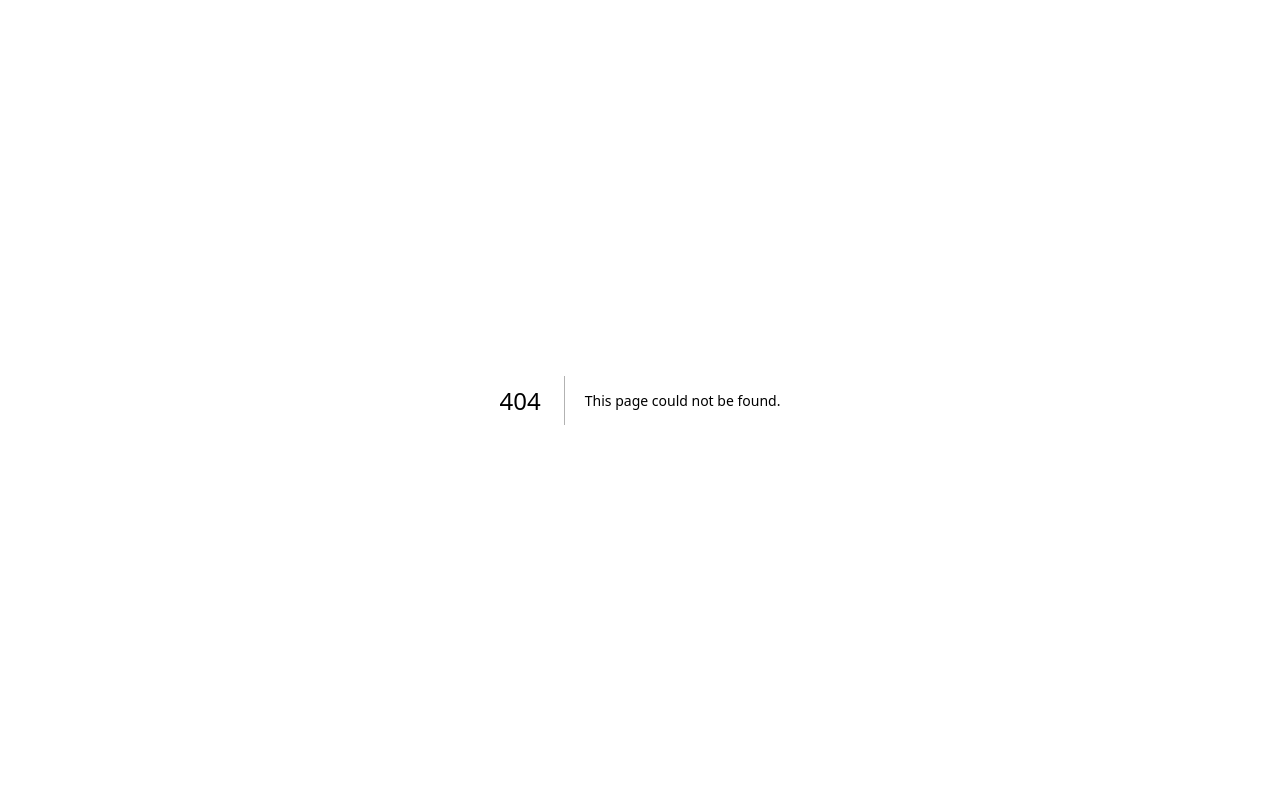
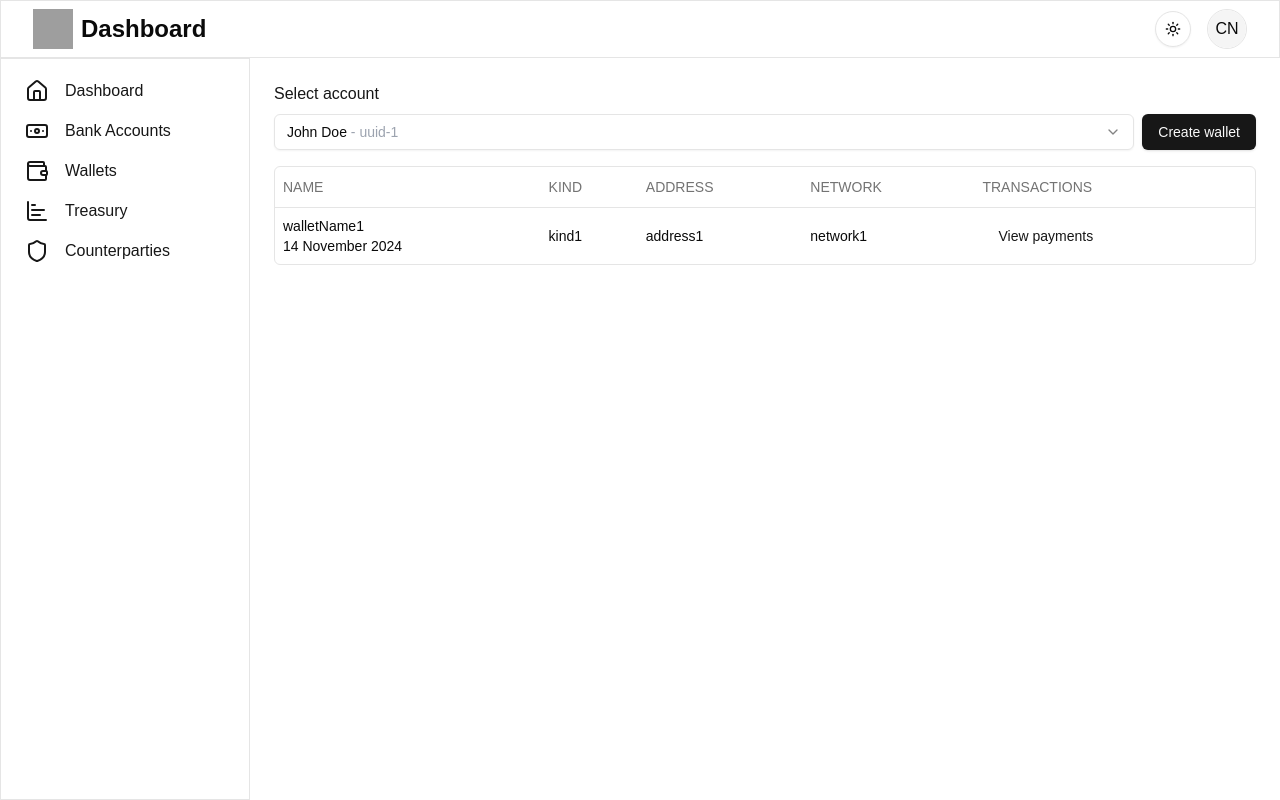
Before and after one commit to mykolatsiapalo1/backoffice, a Next.js app: page /wallets in a window 1280 px wide. Before the commit this address had no page. Built offline with nearby package versions, Linux system fonts and the light colour scheme; grey boxes are pictures that could not be loaded.

Commit message:
add: wallets tab

```diff
--- /dev/null
+++ b/app/(dashboard)/wallets/constants.ts
@@ -0,0 +1,97 @@
+import { Account } from "@/types/accounts";
+
+export type WalletName = {
+  name: string;
+  date: number;
+};
+export type Wallet = {
+  walletName: WalletName;
+  kind: string;
+  address: string;
+  network: string;
+  transactions: string;
+};
+export interface WalletAccount extends Account {
+  wallets: Wallet[];
+}
+export const mockAccountsData: WalletAccount[] = [
+  {
+    id: "1",
+    referral: "referral1",
+    status: "active",
+    alias: null,
+    created_at: 1731593757,
+    balance: { USD: 1000, EUR: 850 },
+    status_verification: "verified",
+    complete_name: "John Doe",
+    identification_external_uuid: "uuid-1",
+    wallets: [
+      {
+        walletName: {
+          name: "walletName1",
+          date: 1731593757,
+        },
+        kind: "kind1",
+        address: "address1",
+        network: "network1",
+        transactions: "transactions1",
+      },
+    ],
+  },
+  {
+    id: "2",
+    referral: "referral2",
+    status: "inactive",
+    alias: null,
+    created_at: 1633123200,
+    balance: { USD: 500, GBP: 400 },
+    status_verification: "pending",
+    complete_name: "Jane Smith",
+    identification_external_uuid: "uuid-2",
+    wallets: [
+      {
+        walletName: {
+          name: "walletName2",
+          date: 1633123200,
+        },
+        kind: "kind2",
+        address: "address2",
+        network: "network2",
+        transactions: "transactions2",
+      },
+    ],
+  },
+  {
+    id: "3",
+    referral: "referral3",
+    status: "active",
+    alias: null,
+    created_at: 1633209600,
+    balance: { USD: 1500, JPY: 200000 },
+    status_verification: "verified",
+    complete_name: "Alice Johnson",
+    identification_external_uuid: "uuid-3",
+    wallets: [
+      {
+        walletName: {
+          name: "walletName3",
+          date: 1633209600,
+        },
+        kind: "kind3",
+        address: "address3",
+        network: "network3",
+        transactions: "transactions3",
+      },
+      {
+        walletName: {
+          name: "walletName4",
+          date: 1633209600,
+        },
+        kind: "kind4",
+        address: "address4",
+        network: "network4",
+        transactions: "transactions4",
+      },
+    ],
+  },
+];
--- /dev/null
+++ b/app/(dashboard)/wallets/page.tsx
@@ -0,0 +1,27 @@
+"use client";
+
+import { useEffect, useMemo, useState } from "react";
+import { mockAccountsData, WalletAccount } from "./constants";
+import { WalletsSelect } from "@/models/dashboard/wallets/wallets-select";
+import { WalletsTable } from "@/models/dashboard/wallets/wallets-table";
+
+export default function WalletsPage() {
+  const [selectedAccountId, setSelectedAccountId] = useState<string>("");
+  useEffect(() => {
+    setSelectedAccountId(mockAccountsData[0].id);
+  }, []);
+  const selectedAccount = useMemo(
+    () => mockAccountsData?.find((account) => account.id === selectedAccountId) as WalletAccount,
+    [selectedAccountId],
+  );
+  return (
+    <div className="flex flex-col p-6">
+      <WalletsSelect
+        data={mockAccountsData}
+        selectedAccount={selectedAccount}
+        setSelectedAccountId={setSelectedAccountId}
+      />
+      <WalletsTable selectedAccount={selectedAccount} />
+    </div>
+  );
+}
--- /dev/null
+++ b/models/dashboard/wallets/wallets-select.tsx
@@ -0,0 +1,45 @@
+import { Select } from "@/components/ui/select";
+import { SkDiv } from "@/components/ui/sk-div";
+import { SelectContent, SelectItem, SelectTrigger, SelectValue } from "@/components/ui/select";
+import { Button } from "@/components/ui/button";
+import { WalletAccount } from "@/app/(dashboard)/wallets/constants";
+
+export function WalletsSelect({
+  data,
+  selectedAccount,
+  setSelectedAccountId,
+}: {
+  data?: WalletAccount[];
+  selectedAccount: WalletAccount;
+  setSelectedAccountId: (id: string) => void;
+}) {
+  return (
+    <SkDiv isLoading={!data?.length}>
+      <span className="mb-2 text-base font-normal leading-normal text-primary">Select account</span>
+      <div className="mb-4 mt-2 flex w-full items-center gap-2 text-base">
+        <Select onValueChange={(value) => setSelectedAccountId(value)}>
+          <SelectTrigger>
+            <SelectValue placeholder={<SelectItemRow {...selectedAccount} />} />
+          </SelectTrigger>
+          <SelectContent>
+            {data?.map((account) => (
+              <SelectItem value={account.id} key={account.id}>
+                <SelectItemRow {...account} />
+              </SelectItem>
+            ))}
+          </SelectContent>
+        </Select>
+        <Button>Create wallet</Button>
+      </div>
+    </SkDiv>
+  );
+}
+
+function SelectItemRow(account: WalletAccount) {
+  return (
+    <div>
+      <span>{account.complete_name}</span>
+      <span className="text-gray-400"> - {account.identification_external_uuid}</span>
+    </div>
+  );
+}
--- /dev/null
+++ b/models/dashboard/wallets/wallets-table.tsx
@@ -0,0 +1,57 @@
+import { DataTable } from "@/components/ui/data-table";
+import { SkDiv } from "@/components/ui/sk-div";
+import { ColumnDef } from "@tanstack/react-table";
+import { BankAccount, BankAccountInfo } from "@/app/(dashboard)/bank-accounts/constants";
+import { Button } from "@/components/ui/button";
+import { format, fromUnixTime } from "date-fns";
+import { useState } from "react";
+import { WalletAccount } from "@/app/(dashboard)/wallets/constants";
+import { Wallet } from "@/app/(dashboard)/wallets/constants";
+
+export function WalletsTable({ selectedAccount }: { selectedAccount: WalletAccount }) {
+  const [editAlias, setEditAlias] = useState<string[]>([]);
+  const addEditAlias = (id: string) => {
+    setEditAlias(editAlias.concat(id));
+  };
+  const removeEditAlias = (id: string) => {
+    setEditAlias(editAlias.filter((aliasId) => aliasId !== id));
+  };
+  const columns: ColumnDef<Wallet>[] = [
+    {
+      header: "NAME",
+      accessorKey: "walletName",
+      cell: ({ row }) => {
+        return (
+          <div>
+            <div>{row.original.walletName.name}</div>
+            <div>{format(fromUnixTime(row.original.walletName.date), "dd LLLL yyyy")}</div>
+          </div>
+        );
+      },
+    },
+    {
+      header: "KIND",
+      accessorKey: "kind",
+    },
+    {
+      header: "ADDRESS",
+      accessorKey: "address",
+    },
+    {
+      header: "NETWORK",
+      accessorKey: "network",
+    },
+    {
+      header: "TRANSACTIONS",
+      accessorKey: "transactions",
+      cell: ({ row }) => {
+        return <Button variant="link">View payments</Button>;
+      },
+    },
+  ];
+  return (
+    <SkDiv isLoading={!selectedAccount?.wallets?.length}>
+      <DataTable columns={columns} data={selectedAccount?.wallets || []} />
+    </SkDiv>
+  );
+}
```
